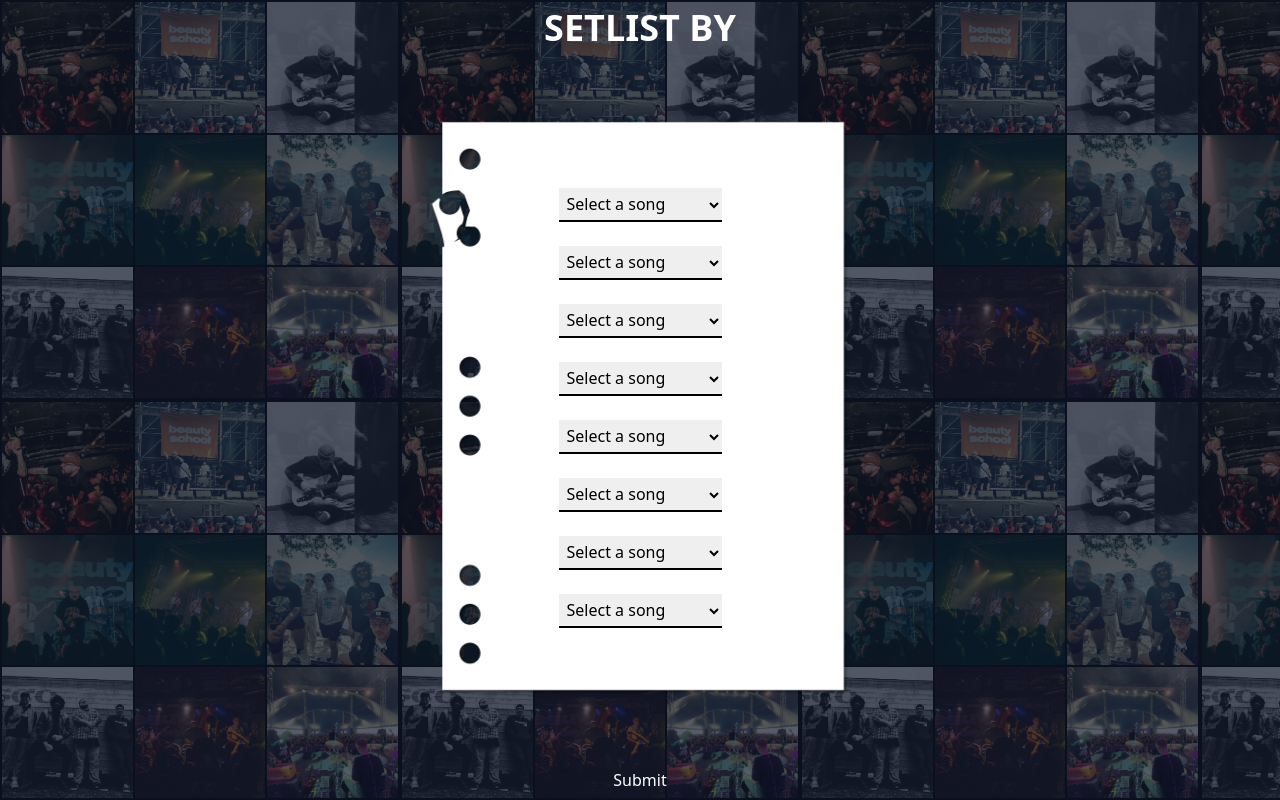
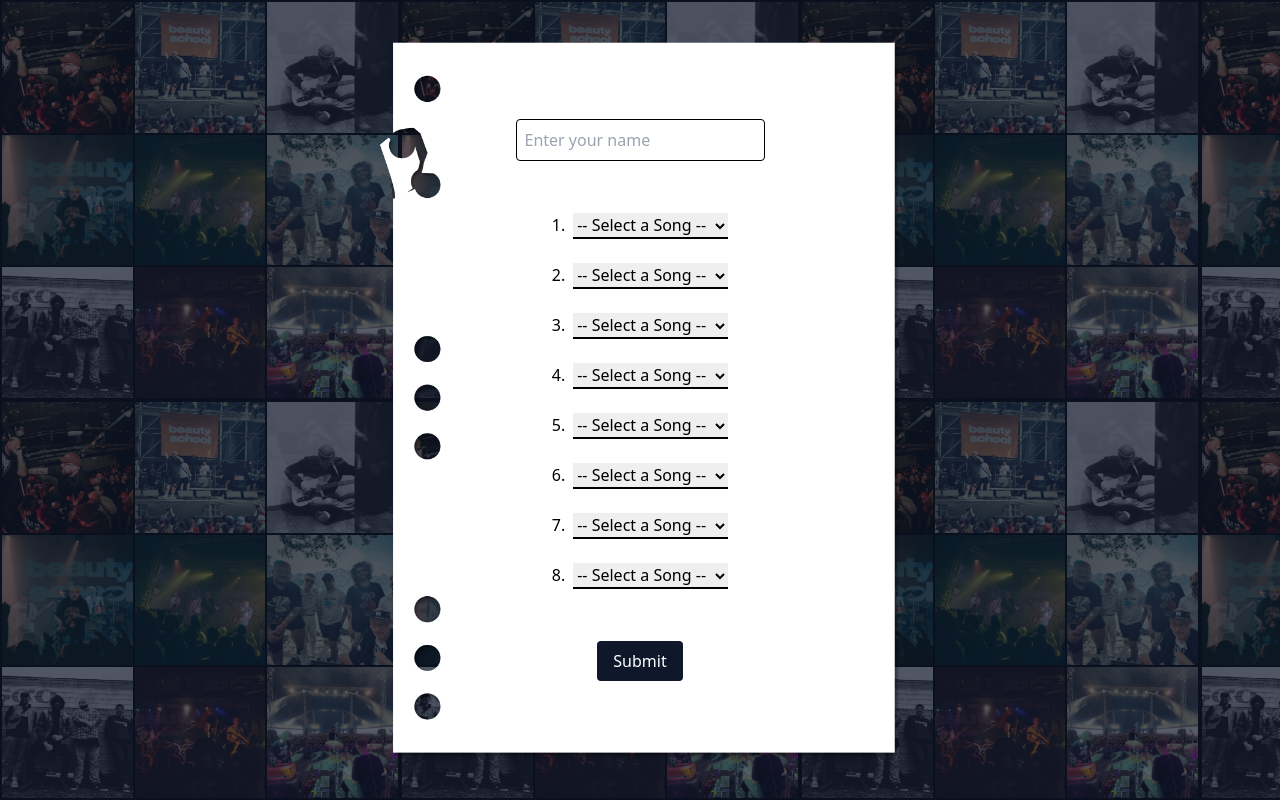
Before and after one commit to JBlackburn94/setlist, a Next.js app: page /setlist in a window 1280 px wide. Before the commit this address had no page. Built offline with nearby package versions, Linux system fonts and the light colour scheme.

Commit message:
adds functionality to the setlist form, answers are pushed to firebase firestore

```diff
--- a/app/components/SetList.tsx
+++ /dev/null
@@ -1,178 +0,0 @@
-import Image from "next/image";
-import paper from "../../public/paper.png";
-
-export default function SetList() {
-  const songs = [
-    {
-      id: 0,
-      title: "Select a song",
-      value: "selectASong",
-    },
-    {
-      id: 1,
-      title: "Cowboy Milk",
-      value: "cowboyMilk",
-    },
-    {
-      id: 2,
-      title: "Reaper",
-      value: "reaper",
-    },
-    {
-      id: 3,
-      title: "Gloom",
-      value: "gloom",
-    },
-    {
-      id: 4,
-      title: "Take It Slow",
-      value: "takeItSlow",
-    },
-    {
-      id: 5,
-      title: "Silver",
-      value: "silver",
-    },
-    {
-      id: 6,
-      title: "Oak",
-      value: "oak",
-    },
-    {
-      id: 7,
-      title: "Pawn Shop Jewels",
-      value: "pawnShopJewels",
-    },
-    {
-      id: 8,
-      title: "Only Nature",
-      value: "onlyNature",
-    },
-    {
-      id: 9,
-      title: "Ekimae",
-      value: "ekimae",
-    },
-    {
-      id: 10,
-      title: "Monster",
-      value: "monster",
-    },
-    {
-      id: 11,
-      title: "Drysocket",
-      value: "drysocket",
-    },
-    {
-      id: 12,
-      title: "Evergreen",
-      value: "evergreen",
-    },
-    {
-      id: 13,
-      title: "Happiness",
-      value: "happiness",
-    },
-    {
-      id: 14,
-      title: "Nightwalker",
-      value: "nightwalker",
-    },
-    {
-      id: 15,
-      title: "Junior",
-      value: "junior",
-    },
-  ];
-
-  const setlistChoice = [
-    {
-      id: 1,
-      name: "Song 1",
-      selectName: "songOne",
-      idName: "songOne",
-      value: "",
-    },
-    {
-      id: 2,
-      name: "Song 2",
-      selectName: "songTwo",
-      idName: "songTwo",
-      value: "",
-    },
-    {
-      id: 3,
-      name: "Song 3",
-      selectName: "songThree",
-      idName: "songThree",
-      value: "",
-    },
-    {
-      id: 4,
-      name: "Song 4",
-      selectName: "songFour",
-      idName: "songFour",
-      value: "",
-    },
-    {
-      id: 5,
-      name: "Song 5",
-      selectName: "songFive",
-      idName: "songFive",
-      value: "",
-    },
-    {
-      id: 6,
-      name: "Song 6",
-      selectName: "songSix",
-      idName: "songSix",
-      value: "",
-    },
-    {
-      id: 7,
-      name: "Song 7",
-      selectName: "songSeven",
-      idName: "songSeven",
-      value: "",
-    },
-    {
-      id: 8,
-      name: "Song 8",
-      selectName: "songEight",
-      idName: "songEight",
-      value: "",
-    },
-  ];
-  return (
-    <div
-      className="h-[90%] w-full lg:w-1/2 flex flex-col items-center justify-center p-4 uppercase gap-8 rounded relative"
-      id="setlist-container"
-    >
-      <div className="z-10 flex flex-col gap-6">
-        {setlistChoice.map((song) => (
-          <span
-            key={song.id}
-            className="flex justify-center items-center gap-4"
-          >
-            <select
-              className="border-b-2 border-black p-1 font-light"
-              name={song.selectName}
-              id={song.idName}
-            >
-              {songs.map((song) => (
-                <option key={song.id} value={song.value}>
-                  {song.title}
-                </option>
-              ))}
-            </select>
-          </span>
-        ))}
-      </div>
-      <Image
-        src={paper}
-        alt="A png of paper"
-        className="absolute h-[80%] w-auto"
-      />
-    </div>
-  );
-}
--- /dev/null
+++ b/app/components/SetlistForm.tsx
@@ -0,0 +1,80 @@
+import Image from "next/image";
+import paper from "../../public/paper.png";
+import React, { useState } from "react";
+
+interface SetlistFormProps {
+  songs: string[];
+  onSubmit: (data: any) => void;
+}
+
+const SetlistForm: React.FC<SetlistFormProps> = ({ songs, onSubmit }) => {
+  const [name, setName] = useState("");
+  const [selectedSongs, setSelectedSongs] = useState<string[]>(
+    Array(8).fill("")
+  );
+
+  const handleSubmit = (e: React.FormEvent) => {
+    e.preventDefault();
+
+    const uniqueSongs = new Set(selectedSongs);
+    if (uniqueSongs.size !== selectedSongs.length) {
+      alert("Please select different songs for each slot.");
+      return;
+    }
+    onSubmit({ name, selectedSongs });
+  };
+
+  const handleSongSelect = (index: number, selectedSong: string) => {
+    const newSelections = [...selectedSongs];
+    newSelections[index] = selectedSong;
+    setSelectedSongs(newSelections);
+  };
+
+  return (
+    <div className="relative flex flex-col justify-center items-center h-full">
+      <form
+        className="absolute z-10 flex flex-col justify-center items-center"
+        onSubmit={handleSubmit}
+      >
+        <div>
+          <input
+            type="text"
+            placeholder="Enter your name"
+            value={name}
+            onChange={(e) => setName(e.target.value)}
+            className="p-2 border border-black rounded mb-10"
+            required
+          />
+        </div>
+        {selectedSongs.map((_, index) => (
+          <div key={index} className="flex gap-2 my-3">
+            <label>{index + 1}. </label>
+            <select
+              value={selectedSongs[index]}
+              onChange={(e) => handleSongSelect(index, e.target.value)}
+              className="border-b-2 border-b-black"
+              required
+            >
+              <option value="">-- Select a Song --</option>
+              {songs.map((song) => (
+                <option key={song} value={song}>
+                  {song}
+                </option>
+              ))}
+            </select>
+          </div>
+        ))}
+        <button
+          type="submit"
+          className="mt-10 bg-slate-900 text-white px-4 py-2 rounded"
+        >
+          Submit
+        </button>
+      </form>
+
+      <Image src={paper} alt="paper" className="h-[90%] w-auto z-0" />
+    </div>
+  );
+};
+
+export default SetlistForm;
--- a/app/home/page.tsx
+++ /dev/null
@@ -1,12 +0,0 @@
-"use client";
-import { useState } from "react";
-
-export default function Home() {
-  const [submittedData, setSubmittedData] = useState<any[]>([]);
-
-  return (
-    <section className="bg-slate-900 bg-opacity-70 h-screen text-white flex flex-col justify-center items-center">
-      Home
-    </section>
-  );
-}
--- a/app/page.tsx
+++ b/app/page.tsx
@@ -1,31 +1,7 @@
 "use client";
-import { useState, useEffect } from "react";
-import { useRouter } from "next/navigation";
+import Link from "next/link";
 
 export default function Home() {
-  const [name, setName] = useState("");
-  const router = useRouter();
-
-  useEffect(() => {
-    localStorage.removeItem("name");
-  }, []);
-
-  const handleSubmit = (event: React.FormEvent<HTMLFormElement>) => {
-    event.preventDefault();
-    localStorage.setItem("name", name);
-    setName(name);
-    router.push("/setlist");
-  };
-
-  const handleKeyDown = (event: React.KeyboardEvent<HTMLInputElement>) => {
-    if (event.key === "Enter") {
-      event.preventDefault();
-      const form = event.currentTarget.form;
-      if (form) {
-        form.dispatchEvent(new Event("submit", { cancelable: true }));
-      }
-    }
-  };
   return (
     <div>
       <main className="flex justify-center items-center flex-col h-screen gap-7 bg-slate-900 bg-opacity-70 text-white">
@@ -34,27 +10,17 @@ export default function Home() {
             Beauty School
           </h1>
           <p className="text-md md:text-xl">
-            Choose our setlist for our tour in October w/JetSki
+            We're going on tour in October with JetSki.
+            <br />
+            Help us choose the setlist for our shows!
           </p>
         </div>
-        <form
-          action="submit"
-          onSubmit={handleSubmit}
-          className="flex flex-col gap-4"
+        <Link
+          className="bg-slate-900 hover:bg-slate-600 hover:scale-110 duration-100 transition-all ease-in-out px-5 py-2 text-xl rounded font-bold"
+          href={"/setlist"}
         >
-          <input
-            type="text"
-            className="border-2 border-black text-black rounded p-2"
-            placeholder="Enter your name"
-            id="name"
-            required
-            onChange={(e) => setName(e.target.value)}
-            onKeyDown={handleKeyDown}
-          />
-          <button className="bg-slate-900 text-white py-2 rounded hover:bg-slate-600 text-center">
-            Submit
-          </button>
-        </form>
+          Enter
+        </Link>
       </main>
     </div>
   );
--- /dev/null
+++ b/app/results/page.tsx
@@ -0,0 +1,52 @@
+"use client";
+
+import { useEffect, useState } from "react";
+import { collection, onSnapshot, query } from "firebase/firestore";
+import { db } from "../../firebase";
+
+const ResultsPage = () => {
+  const [votes, setVotes] = useState<Record<string, number>>({});
+
+  useEffect(() => {
+    const q = query(collection(db, "setlists"));
+
+    const unsubscribe = onSnapshot(q, (querySnapshot) => {
+      const newVotes: Record<string, number> = {};
+
+      querySnapshot.forEach((doc) => {
+        const data = doc.data();
+
+        // Ensure data.selectedSongs is an array before processing
+        if (Array.isArray(data.selectedSongs)) {
+          data.selectedSongs.forEach((song: string) => {
+            if (newVotes[song]) {
+              newVotes[song]++;
+            } else {
+              newVotes[song] = 1;
+            }
+          });
+        }
+      });
+
+      setVotes(newVotes);
+    });
+
+    // Cleanup on unmount
+    return () => unsubscribe();
+  }, []);
+
+  return (
+    <div className="max-w-xl mx-auto py-8 text-white">
+      <h1 className="text-3xl font-bold mb-6">Song Votes</h1>
+      <ul className="list-disc pl-6">
+        {Object.keys(votes).map((song) => (
+          <li key={song}>
+            {song}: {votes[song]} votes
+          </li>
+        ))}
+      </ul>
+    </div>
+  );
+};
+
+export default ResultsPage;
--- a/app/setlist/page.tsx
+++ b/app/setlist/page.tsx
@@ -1,32 +1,45 @@
 "use client";
-import { useState, useEffect } from "react";
+
 import { useRouter } from "next/navigation";
-import SetList from "../components/SetList";
-import Link from "next/link";
-import "./setlist.css";
+import { collection, addDoc } from "firebase/firestore";
+import { db } from "@/firebase";
+import SetlistForm from "../components/SetlistForm";
 
-export default function Setlist() {
-  const [name, setName] = useState("");
+const HomePage = () => {
   const router = useRouter();
 
-  useEffect(() => {
-    const storedName = localStorage.getItem("name");
-    if (storedName) {
-      setName(storedName);
-    } else router.push("/");
-  }, []);
+  const songs = [
+    "Cowboy Milk",
+    "Reaper",
+    "Gloom",
+    "Take It Slow",
+    "Silver",
+    "Oak",
+    "Pawn Shop Jewels",
+    "Only Nature",
+    "Ekimae",
+    "Monster",
+    "Drysocket",
+    "Evergreen",
+    "Happiness",
+    "Nightwalker",
+    "Junior",
+  ];
+
+  const handleSubmit = async (formData: any) => {
+    try {
+      await addDoc(collection(db, "setlists"), formData);
+      router.push("/results");
+    } catch (error) {
+      console.error("Error adding document: ", error);
+    }
+  };
 
   return (
-    <main>
-      <section className="h-screen flex flex-col justify-center items-center bg-slate-900 bg-opacity-70">
-        <h1 className="font-bold uppercase text-4xl text-white">
-          Setlist by {name}
-        </h1>
-        <SetList />
-        <Link className="text-white" href={"/home"}>
-          Submit
-        </Link>
-      </section>
-    </main>
+    <div className="h-screen bg-slate-900 bg-opacity-70 flex justify-center items-center">
+      <SetlistForm songs={songs} onSubmit={handleSubmit} />
+    </div>
   );
-}
+};
+
+export default HomePage;
--- a/firebase.ts
+++ b/firebase.ts
@@ -2,13 +2,13 @@ import { initializeApp } from "firebase/app";
 import { getFirestore } from "firebase/firestore";
 
 const firebaseConfig = {
-  apiKey: process.env.NEXT_PUBLIC_FIREBASE_API_KEY,
-  authDomain: process.env.NEXT_PUBLIC_FIREBASE_AUTH_DOMAIN,
-  projectId: process.env.NEXT_PUBLIC_FIREBASE_PROJECT_ID,
-  storageBucket: process.env.NEXT_PUBLIC_FIREBASE_STORAGE_BUCKET,
-  messagingSenderId: process.env.NEXT_PUBLIC_FIREBASE_MESSAGING_SENDER_ID,
-  appId: process.env.NEXT_PUBLIC_FIREBASE_APP_ID,
-  measurementId: process.env.NEXT_PUBLIC_FIREBASE_MEASUREMENT_ID,
+  apiKey: "AIzaSyBQQsCzb7pV4IUJqfJ_TUXrA85Ch5f3ze4",
+  authDomain: "bs-setlist.firebaseapp.com",
+  projectId: "bs-setlist",
+  storageBucket: "bs-setlist.appspot.com",
+  messagingSenderId: "459192821643",
+  appId: "1:459192821643:web:a9ee85b719c050accff18e",
+  measurementId: "G-W1LYH7DC0C",
 };
 
 const app = initializeApp(firebaseConfig);
```
Also changed, not shown: app/api/submit.ts (deleted), app/setlist/setlist.css (deleted).
